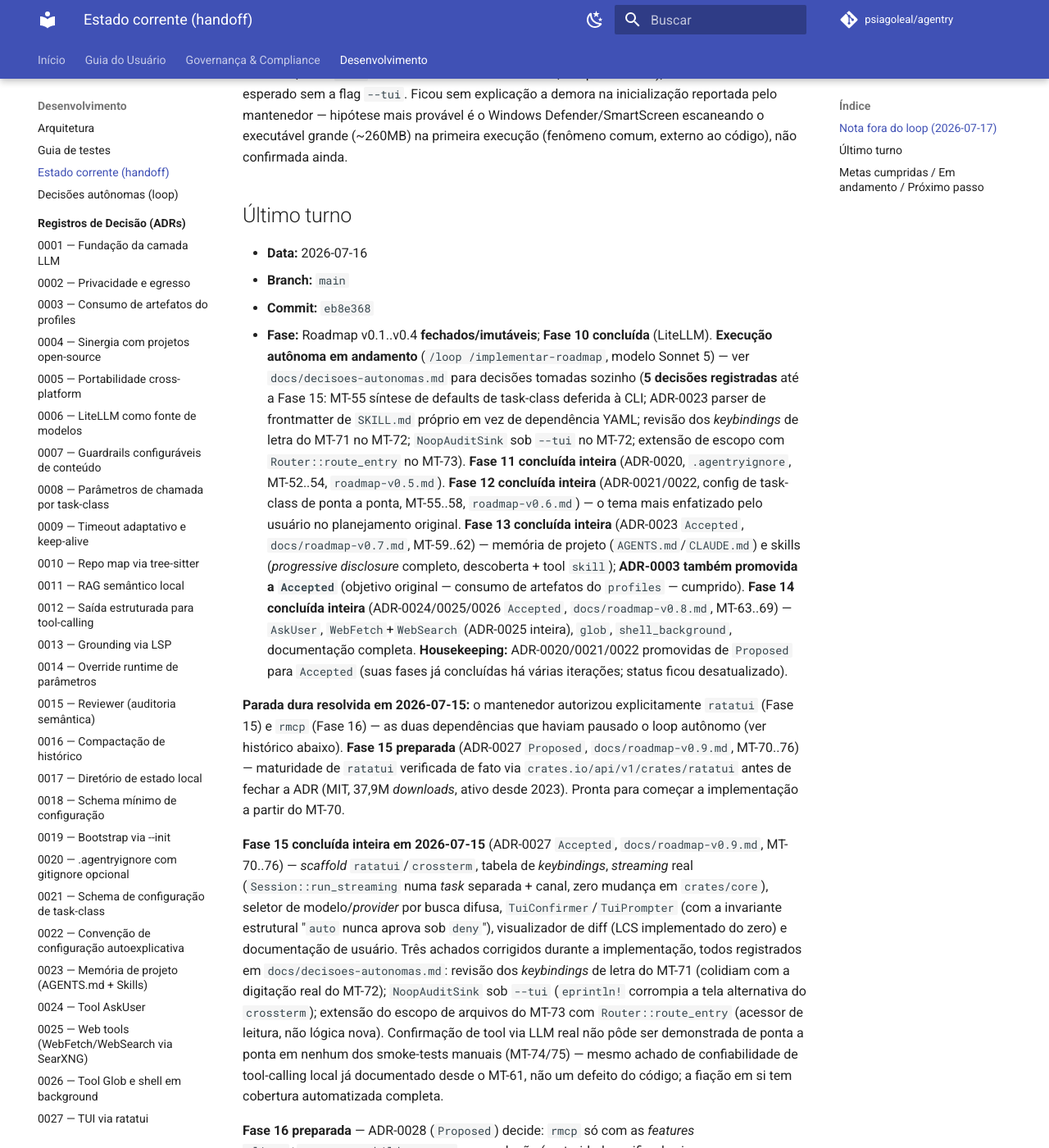
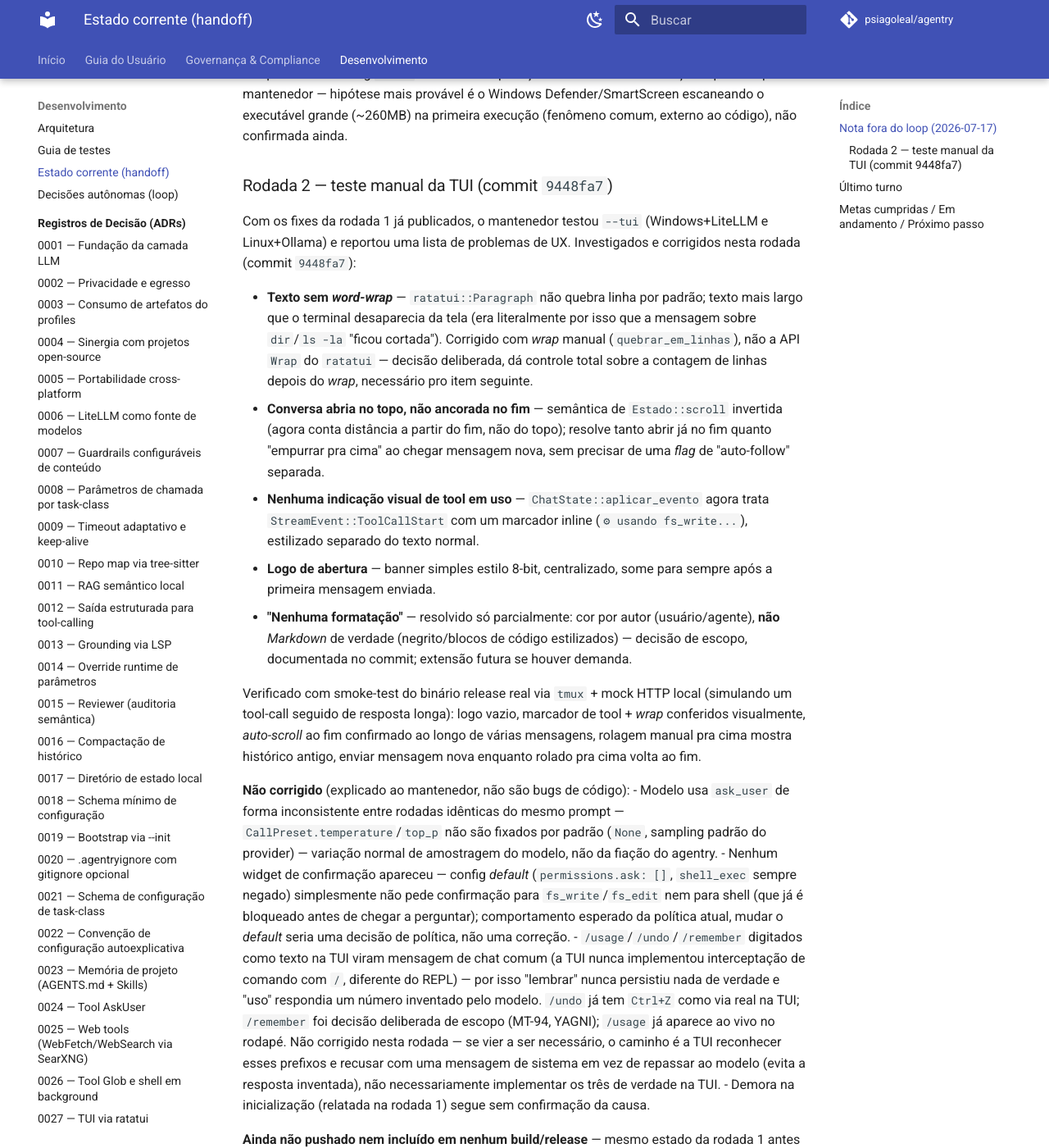
Before and after one commit to psiagoleal/agentry, an MkDocs documentation site: the page built from docs/CURRENT-STATE.md, in a window 1280 px wide and 1400 px high, scrolled down 1101 px. Shown: the whole window at 82% size. Built offline with MkDocs 1.6.1 and Material for MkDocs 9.7.7, drawn with Linux system fonts in a browser that asks for light colours; comment, search, counter and statistics services are not loaded; some of the changed text lies outside the part shown.

Commit message:
docs(handoff): registra a rodada 2 do teste manual -- fixes de TUI (wrap, scroll, tool marker, logo)
Documenta o que foi corrigido no commit 9448fa7 e o que ficou de fora de
propósito (Markdown de verdade, comandos / na TUI, ask_user inconsistente
entre rodadas -- comportamento do modelo). Corrige também a nota da
rodada 1, que ainda dizia "não pushado" depois do push já ter acontecido.

{agente: Claude Code; modelo: claude-sonnet-5}

```diff
--- a/docs/CURRENT-STATE.md
+++ b/docs/CURRENT-STATE.md
@@ -31,16 +31,65 @@ gateway LiteLLM de verdade. Dois bugs reais apareceram, ambos corrigidos:
    requisição real; verificado também com smoke-test do binário release real contra um mock
    HTTP local — as 14 tools registradas chegam de fato no corpo da requisição agora).
 
-DoD completo (fmt/clippy/`cargo test --all`, 397 testes/build release) verde para os dois.
-**Ambos commitados, mas ainda não pushados nem incluídos em nenhum build/release novo** — os
-binários já publicados em `v0.1.0-usertest` continuam com os dois bugs (o de tools é o mais
-sério: nenhuma tool jamais funcionou nesses binários). Outros dois pontos levantados no mesmo
-teste manual não são bugs: o erro do servidor MCP `'exemplo'` no arranque é o placeholder de
-`echo` da config gerada por `--init` falhando *de propósito* (mais cedo no Windows, onde
-`echo` não é um executável de verdade, do que no Linux); a TUI não abrir é esperado sem a flag
-`--tui`. Ficou sem explicação a demora na inicialização reportada pelo mantenedor — hipótese
-mais provável é o Windows Defender/SmartScreen escaneando o executável grande (~260MB) na
-primeira execução (fenômeno comum, externo ao código), não confirmada ainda.
+DoD completo (fmt/clippy/`cargo test --all`, 397 testes/build release) verde para os dois. Os
+dois foram pushados e a release `v0.1.0-usertest` foi atualizada (assets substituídos, tag
+movida para o commit `2f82091`) — ver §"Rodada 2" abaixo para o teste seguinte. Outros dois
+pontos levantados no mesmo teste manual não são bugs: o erro do servidor MCP `'exemplo'` no
+arranque é o placeholder de `echo` da config gerada por `--init` falhando *de propósito* (mais
+cedo no Windows, onde `echo` não é um executável de verdade, do que no Linux); a TUI não abrir é
+esperado sem a flag `--tui`. Ficou sem explicação a demora na inicialização reportada pelo
+mantenedor — hipótese mais provável é o Windows Defender/SmartScreen escaneando o executável
+grande (~260MB) na primeira execução (fenômeno comum, externo ao código), não confirmada ainda.
+
+### Rodada 2 — teste manual da TUI (commit `9448fa7`)
+
+Com os fixes da rodada 1 já publicados, o mantenedor testou `--tui` (Windows+LiteLLM e
+Linux+Ollama) e reportou uma lista de problemas de UX. Investigados e corrigidos nesta rodada
+(commit `9448fa7`):
+
+- **Texto sem *word-wrap*** — `ratatui::Paragraph` não quebra linha por padrão; texto mais
+  largo que o terminal desaparecia da tela (era literalmente por isso que a mensagem sobre
+  `dir`/`ls -la` "ficou cortada"). Corrigido com *wrap* manual (`quebrar_em_linhas`), não a API
+  `Wrap` do `ratatui` — decisão deliberada, dá controle total sobre a contagem de linhas depois
+  do *wrap*, necessário pro item seguinte.
+- **Conversa abria no topo, não ancorada no fim** — semântica de `Estado::scroll` invertida
+  (agora conta distância a partir do fim, não do topo); resolve tanto abrir já no fim quanto
+  "empurrar pra cima" ao chegar mensagem nova, sem precisar de uma *flag* de "auto-follow"
+  separada.
+- **Nenhuma indicação visual de tool em uso** — `ChatState::aplicar_evento` agora trata
+  `StreamEvent::ToolCallStart` com um marcador inline (`⚙ usando fs_write...`), estilizado
+  separado do texto normal.
+- **Logo de abertura** — banner simples estilo 8-bit, centralizado, some para sempre após a
+  primeira mensagem enviada.
+- **"Nenhuma formatação"** — resolvido só parcialmente: cor por autor (usuário/agente), **não**
+  *Markdown* de verdade (negrito/blocos de código estilizados) — decisão de escopo, documentada
+  no commit; extensão futura se houver demanda.
+
+Verificado com smoke-test do binário release real via `tmux` + mock HTTP local (simulando um
+tool-call seguido de resposta longa): logo vazio, marcador de tool + *wrap* conferidos
+visualmente, *auto-scroll* ao fim confirmado ao longo de várias mensagens, rolagem manual pra
+cima mostra histórico antigo, enviar mensagem nova enquanto rolado pra cima volta ao fim.
+
+**Não corrigido** (explicado ao mantenedor, não são bugs de código):
+- Modelo usa `ask_user` de forma inconsistente entre rodadas idênticas do mesmo prompt —
+  `CallPreset.temperature`/`top_p` não são fixados por padrão (`None`, sampling padrão do
+  provider) — variação normal de amostragem do modelo, não da fiação do agentry.
+- Nenhum widget de confirmação apareceu — config *default* (`permissions.ask: []`, `shell_exec`
+  sempre negado) simplesmente não pede confirmação para `fs_write`/`fs_edit` nem para shell
+  (que já é bloqueado antes de chegar a perguntar); comportamento esperado da política atual,
+  mudar o *default* seria uma decisão de política, não uma correção.
+- `/usage`/`/undo`/`/remember` digitados como texto na TUI viram mensagem de chat comum (a TUI
+  nunca implementou interceptação de comando com `/`, diferente do REPL) — por isso "lembrar"
+  nunca persistiu nada de verdade e "uso" respondia um número inventado pelo modelo. `/undo` já
+  tem `Ctrl+Z` como via real na TUI; `/remember` foi decisão deliberada de escopo (MT-94,
+  YAGNI); `/usage` já aparece ao vivo no rodapé. Não corrigido nesta rodada — se vier a ser
+  necessário, o caminho é a TUI reconhecer esses prefixos e recusar com uma mensagem de sistema
+  em vez de repassar ao modelo (evita a resposta inventada), não necessariamente implementar
+  os três de verdade na TUI.
+- Demora na inicialização (relatada na rodada 1) segue sem confirmação da causa.
+
+**Ainda não pushado nem incluído em nenhum build/release** — mesmo estado da rodada 1 antes de
+ela ter sido publicada.
 
 ## Último turno
 
```
